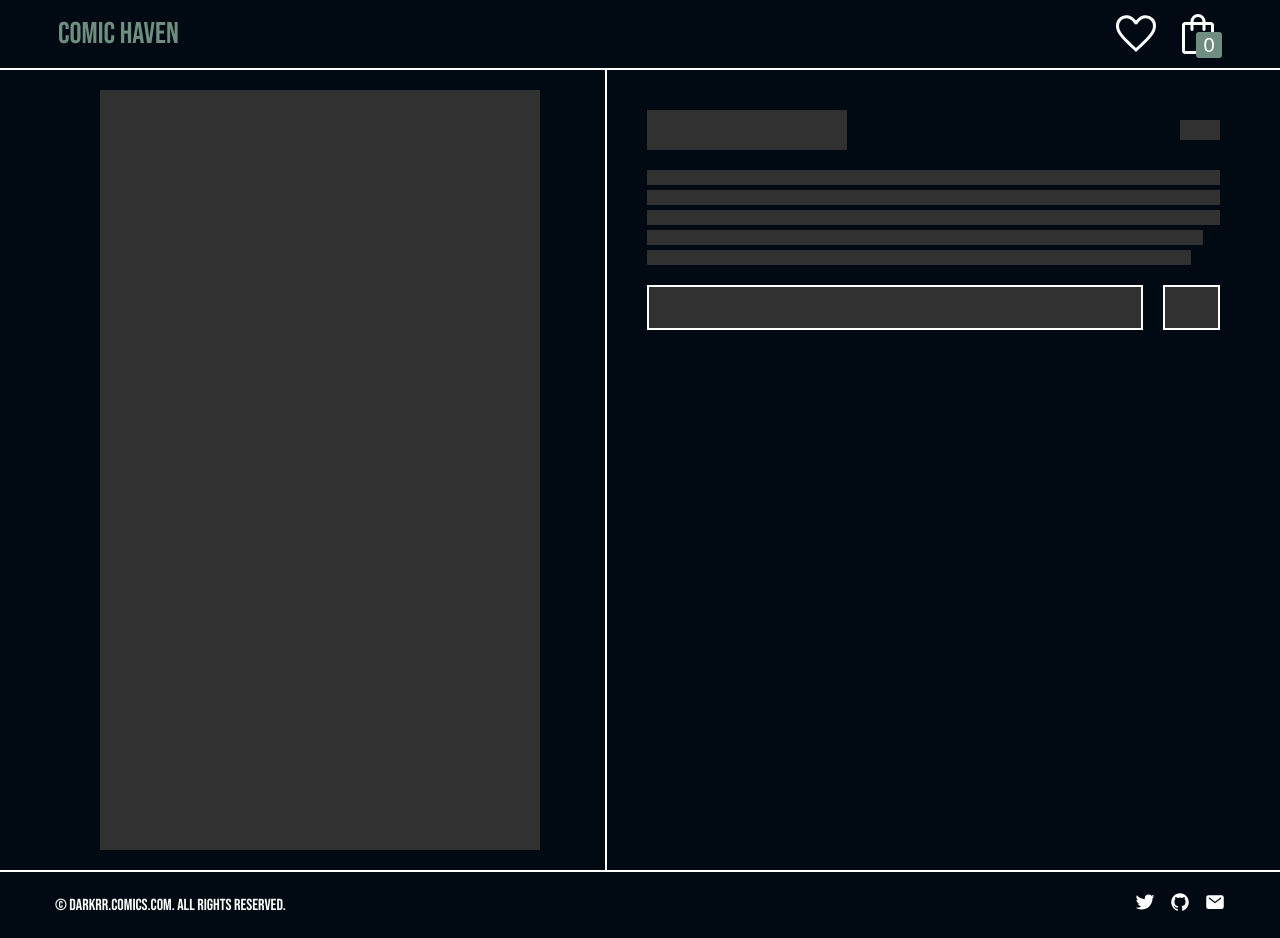
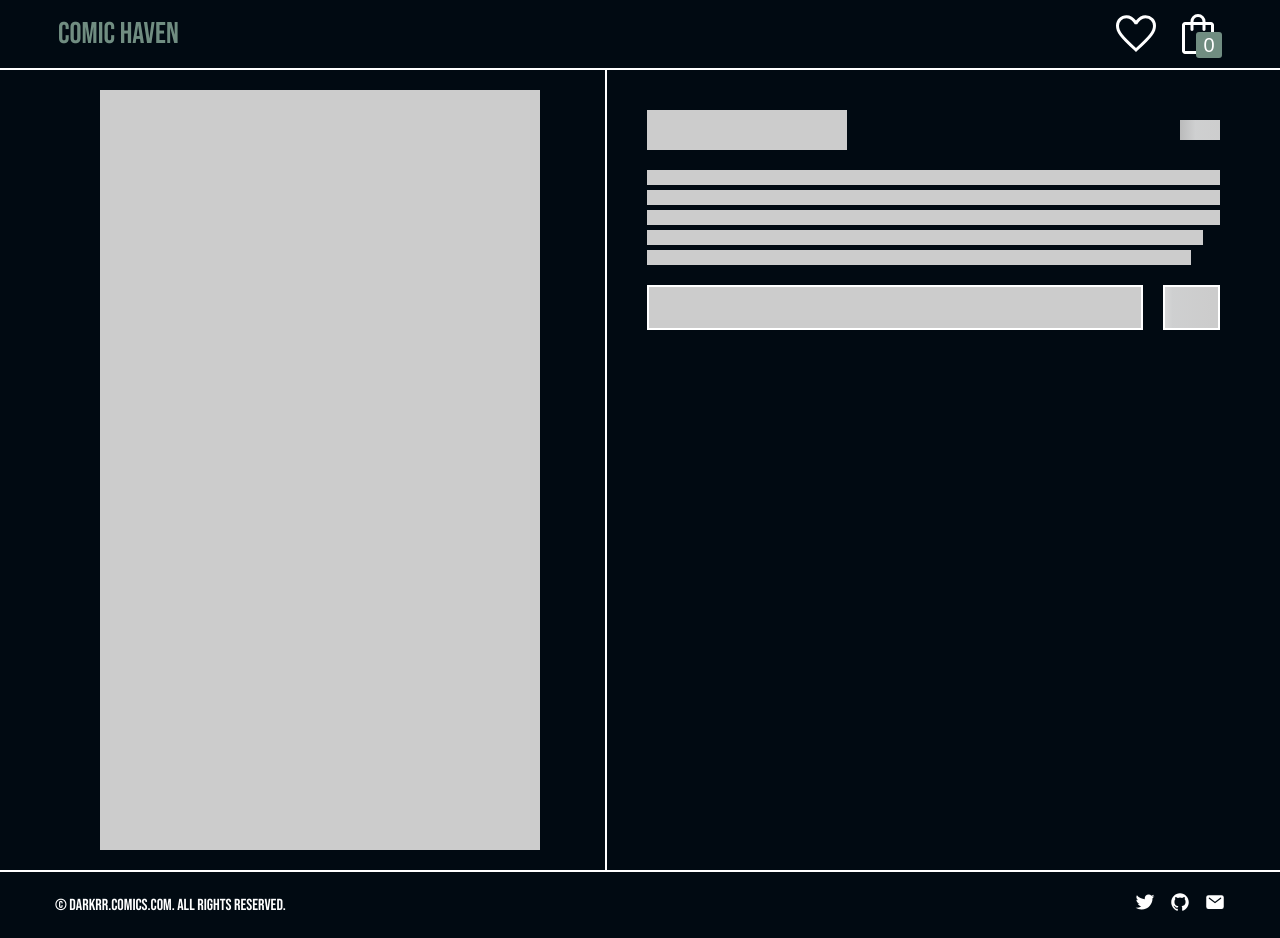
Before and after one commit to boydeveloper/Comic-Haven, a React (Vite) app: page /1/1 in a window 1280 px wide. Built offline with nearby package versions, Linux system fonts and the light colour scheme; no server answers; a web font is replaced by a local one.

Commit message:
New: skelenton preloader tweaks

```diff
--- a/src/Pages/Home/containers/Explore/Explore.jsx
+++ b/src/Pages/Home/containers/Explore/Explore.jsx
@@ -13,8 +13,6 @@ function Explore() {
     comics.slice(7, 15),
     comics.slice(16, 19)
   );
-  console.log('main', comics);
-  console.log('concat', exploreComics);
   return <ExploreContainer children={<ComicCard comics={exploreComics} />} />;
 }
 export default Explore;
--- a/src/Pages/Product/Product.jsx
+++ b/src/Pages/Product/Product.jsx
@@ -14,9 +14,9 @@ function Product() {
   const { id } = useParams();
   const { atc } = useAppContext();
   const { pending, comics: comic } = useFetchComic(`comics/${id}`);
-  if (pending) {
-    return <ProductContainer children={<ProductSkelenton />} />;
-  }
+  // if (pending) {
+  return <ProductContainer children={<ProductSkelenton />} />;
+  // }
   const { images, title, prices, description } = comic[0];
   const shortDesc = splitText(description);
 
--- a/src/Pages/Product/components/ProductSkelenton/ProductSkelenton.css
+++ b/src/Pages/Product/components/ProductSkelenton/ProductSkelenton.css
@@ -6,7 +6,15 @@
   display: block;
   height: 100%;
   width: 100%;
-  animation: skelentonContentAnimation 1s linear infinite forwards alternate;
+  background-position: 100% 0;
+  background-image: linear-gradient(
+    90deg,
+    #fff 0,
+    rgba(229 229 229/ 90%) 4rem,
+    #ccc 8rem
+  );
+  background-size: 300%;
+  animation: wavy-loading 1.5s linear infinite alternate;
 }
 .productSkel-right {
   width: 55%;
@@ -25,14 +33,30 @@
   height: 4rem;
   width: 100%;
   max-width: 20rem;
-  animation: skelentonContentAnimation 1s linear infinite forwards alternate;
+  background-position: 100% 0;
+  background-image: linear-gradient(
+    90deg,
+    #999 0,
+    rgba(229 229 229/ 90%) 4rem,
+    #ccc 8rem
+  );
+  background-size: 300%;
+  animation: wavy-loading 1.5s linear infinite alternate;
 }
 .productSkel-header > p {
   display: block;
   height: 2rem;
   width: 100%;
   max-width: 4rem;
-  animation: skelentonContentAnimation 1s linear infinite forwards alternate;
+  background-position: 100% 0;
+  background-image: linear-gradient(
+    90deg,
+    #999 0,
+    rgba(229 229 229/ 90%) 4rem,
+    #ccc 8rem
+  );
+  background-size: 300%;
+  animation: wavy-loading 1.5s linear infinite alternate;
 }
 .p1,
 .p2,
@@ -42,7 +66,15 @@
   height: 1.5rem;
   display: block;
   margin-bottom: 0.5rem;
-  animation: skelentonContentAnimation 1s linear infinite forwards alternate;
+  background-position: 100% 0;
+  background-image: linear-gradient(
+    90deg,
+    #999 0,
+    rgba(229 229 229/ 90%) 4rem,
+    #ccc 8rem
+  );
+  background-size: 300%;
+  animation: wavy-loading 1.5s linear infinite alternate;
 }
 .p3 {
   width: 97%;
@@ -62,22 +94,34 @@
   border: 0.2rem solid #fff;
   height: 4.5rem;
   width: 90%;
-  animation: skelentonContentAnimation 1s linear infinite forwards alternate;
+  background-position: 100% 0;
+  background-image: linear-gradient(
+    90deg,
+    #fff 0,
+    rgba(229 229 229/ 90%) 4rem,
+    #ccc 8rem
+  );
+  background-size: 300%;
+  animation: wavy-loading 1.5s linear infinite alternate;
 }
 .like-skel {
   display: block;
   border: 0.2rem solid #fff;
   height: 4.5rem;
   width: 10%;
-  animation: skelentonContentAnimation 1s linear infinite forwards alternate;
+  background-position: 100% 0;
+  background-image: linear-gradient(
+    90deg,
+    #fff 0,
+    rgba(229 229 229/ 90%) 4rem,
+    #ccc 8rem
+  );
+  background-size: 300%;
+  animation: wavy-loading 1.5s linear infinite alternate;
 }
-@keyframes skelentonContentAnimation {
-  0% {
-    background-color: rgb(68, 65, 65);
-  }
-
-  100% {
-    background-color: #222324;
+@keyframes wavy-loading {
+  to {
+    background-position: -100% 0%;
   }
 }
 @media (max-width: 960px) {
```
